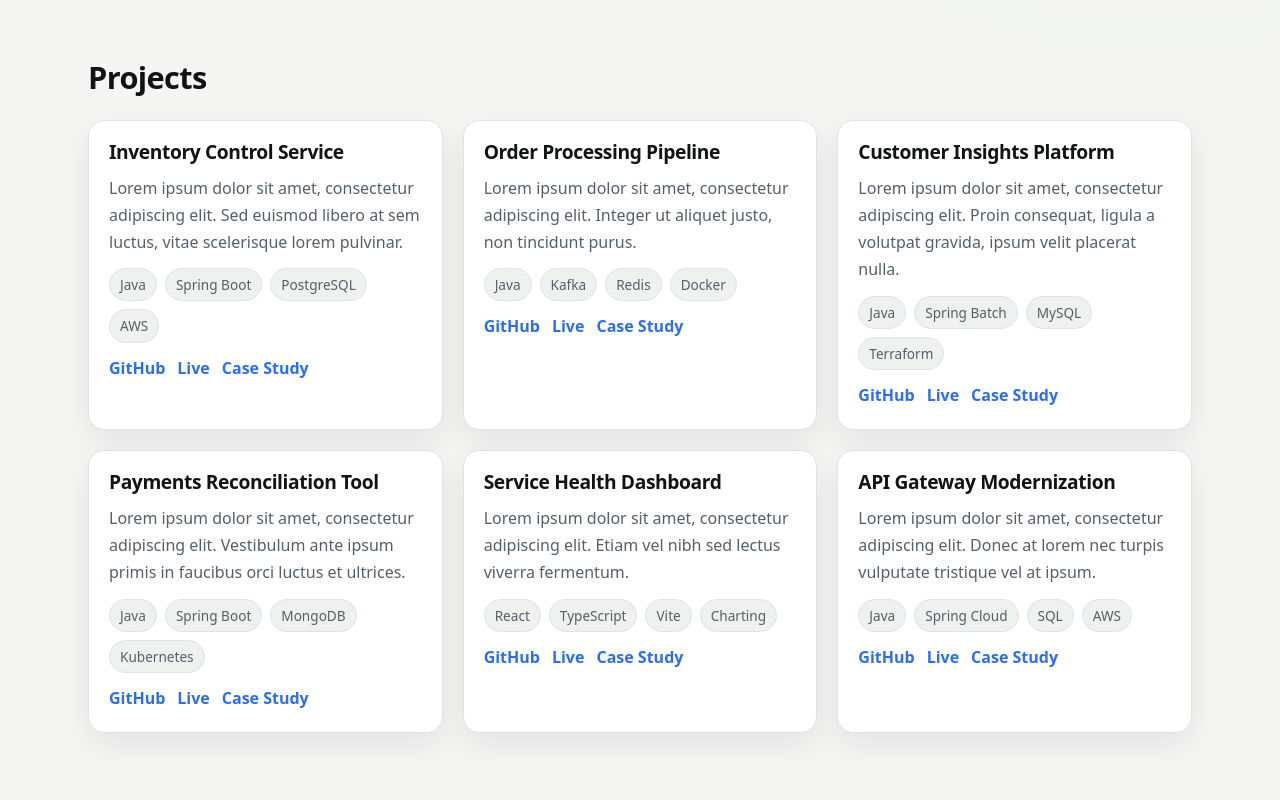
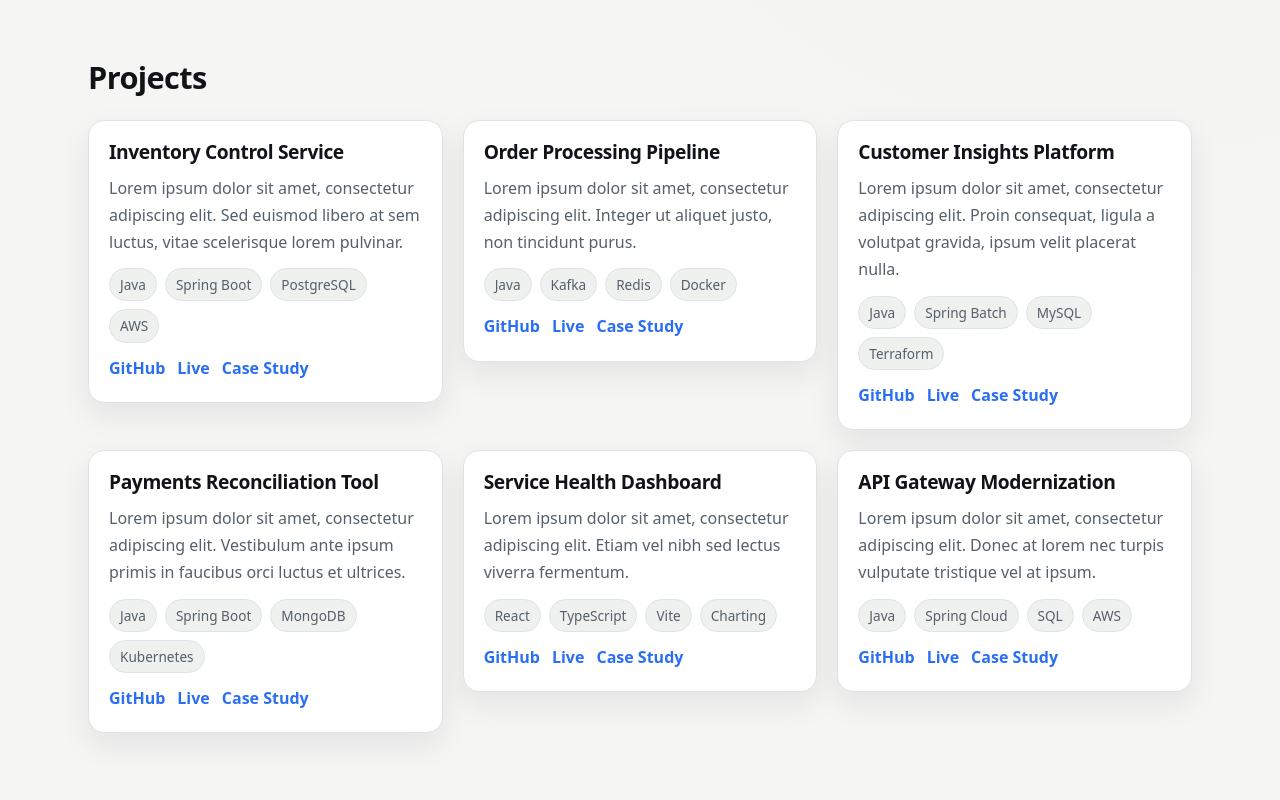
Before and after one commit to tienhuynh-tn/portfolio-tienhuynh-tn, a React (Vite) app: page / in a window 1280 px wide. Shown: the part 760-1560 px from the top of the page. Built offline with nearby package versions, Linux system fonts and the light colour scheme.

Commit message:
feat: add scroll reveal animations

```diff
--- /dev/null
+++ b/src/hooks/useRevealOnScroll.ts
@@ -0,0 +1,46 @@
+import { useEffect, useRef } from 'react'
+
+type RevealOptions = {
+  threshold?: number | number[]
+  rootMargin?: string
+}
+
+function useRevealOnScroll(options: RevealOptions = {}) {
+  const containerRef = useRef<HTMLElement | null>(null)
+  const { threshold = 0.15, rootMargin = '0px 0px -10% 0px' } = options
+
+  useEffect(() => {
+    const rootEl = containerRef.current
+    if (!rootEl) return
+
+    const elements = Array.from(
+      rootEl.querySelectorAll<HTMLElement>('.reveal')
+    )
+
+    if (rootEl.classList.contains('reveal')) {
+      elements.unshift(rootEl)
+    }
+
+    if (elements.length === 0) return
+
+    const observer = new IntersectionObserver(
+      (entries) => {
+        entries.forEach((entry) => {
+          if (entry.isIntersecting) {
+            entry.target.classList.add('reveal--visible')
+            observer.unobserve(entry.target)
+          }
+        })
+      },
+      { threshold, rootMargin }
+    )
+
+    elements.forEach((el) => observer.observe(el))
+
+    return () => observer.disconnect()
+  }, [rootMargin, threshold])
+
+  return containerRef
+}
+
+export default useRevealOnScroll
--- a/src/sections/Contact.tsx
+++ b/src/sections/Contact.tsx
@@ -1,9 +1,12 @@
 import Section from '../components/layout/Section'
+import useRevealOnScroll from '../hooks/useRevealOnScroll'
 
 function Contact() {
+  const revealRef = useRevealOnScroll()
+
   return (
     <Section id="contact" title="Contact">
-      <div className="contact">
+      <div className="contact reveal" ref={revealRef}>
         <p className="contactText">
           Interested in collaborating or discussing backend systems? Reach out
           anytime.
--- a/src/sections/Experience.tsx
+++ b/src/sections/Experience.tsx
@@ -1,4 +1,5 @@
 import Section from '../components/layout/Section'
+import useRevealOnScroll from '../hooks/useRevealOnScroll'
 
 const EXPERIENCE_ITEMS = [
   {
@@ -33,11 +34,17 @@ const EXPERIENCE_ITEMS = [
 ]
 
 function Experience() {
+  const revealRef = useRevealOnScroll()
+
   return (
     <Section id="experience" title="Experience">
-      <div className="list">
-        {EXPERIENCE_ITEMS.map((item) => (
-          <article key={`${item.role}-${item.company}`} className="item">
+      <div className="list" ref={revealRef}>
+        {EXPERIENCE_ITEMS.map((item, index) => (
+          <article
+            key={`${item.role}-${item.company}`}
+            className="item reveal"
+            style={{ ['--reveal-delay' as string]: `${index * 80}ms` }}
+          >
             <div className="itemHeader">
               <div>
                 <h3 className="itemTitle">{item.role}</h3>
--- a/src/sections/Projects.tsx
+++ b/src/sections/Projects.tsx
@@ -1,13 +1,22 @@
 import Section from '../components/layout/Section'
 import ProjectCard from '../components/projects/ProjectCard'
 import { projects } from '../data/projects'
+import useRevealOnScroll from '../hooks/useRevealOnScroll'
 
 function Projects() {
+  const revealRef = useRevealOnScroll()
+
   return (
     <Section id="projects" title="Projects">
-      <div className="projectsGrid">
-        {projects.map((project) => (
-          <ProjectCard key={project.title} project={project} />
+      <div className="projectsGrid" ref={revealRef}>
+        {projects.map((project, index) => (
+          <div
+            key={project.title}
+            className="reveal"
+            style={{ ['--reveal-delay' as string]: `${index * 80}ms` }}
+          >
+            <ProjectCard project={project} />
+          </div>
         ))}
       </div>
     </Section>
--- a/src/styles/global.css
+++ b/src/styles/global.css
@@ -439,6 +439,26 @@ p {
   text-decoration-thickness: 2px;
 }
 
+.reveal {
+  opacity: 0;
+  transform: translateY(16px);
+  transition: opacity 0.6s ease, transform 0.6s ease;
+  transition-delay: var(--reveal-delay, 0ms);
+}
+
+.reveal--visible {
+  opacity: 1;
+  transform: translateY(0);
+}
+
+@media (prefers-reduced-motion: reduce) {
+  .reveal {
+    opacity: 1;
+    transform: none;
+    transition: none;
+  }
+}
+
 @media (max-width: 900px) {
   .section {
     padding: 56px 0;
```
